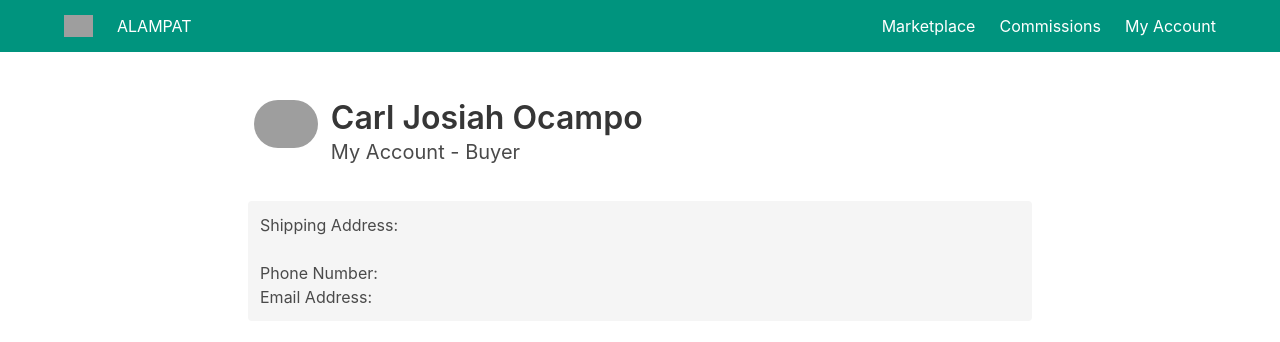
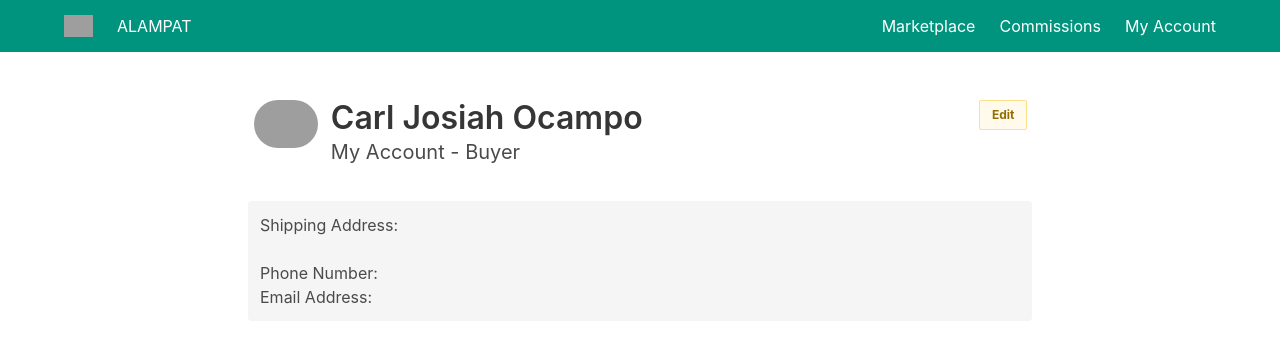
Before and after one commit to Littoo/ALAMPAT-Front-Back-End, an Angular app: page / in a window 1280 px wide. Shown: the top 342 px of the page. Built offline with nearby package versions, Linux system fonts and the light colour scheme; grey boxes are pictures that could not be loaded.

Commit message:
Added Edit Button

```diff
--- a/src/app/myaccountbuyer/myaccountbuyer.component.html
+++ b/src/app/myaccountbuyer/myaccountbuyer.component.html
@@ -55,7 +55,12 @@
                         My Account - Buyer
                     </p>
                 </div>
-
+                <div class="tile is-5 is-child"><!--EMPTY SPACE--></div>
+                <div class="tile is-1 is-child has-text-right">
+                    <button class="button is-warning is-light is-small is-outlined">
+                        <strong>Edit</strong>
+                    </button>
+                </div>
             </div>
         </div>
     </div>
```
